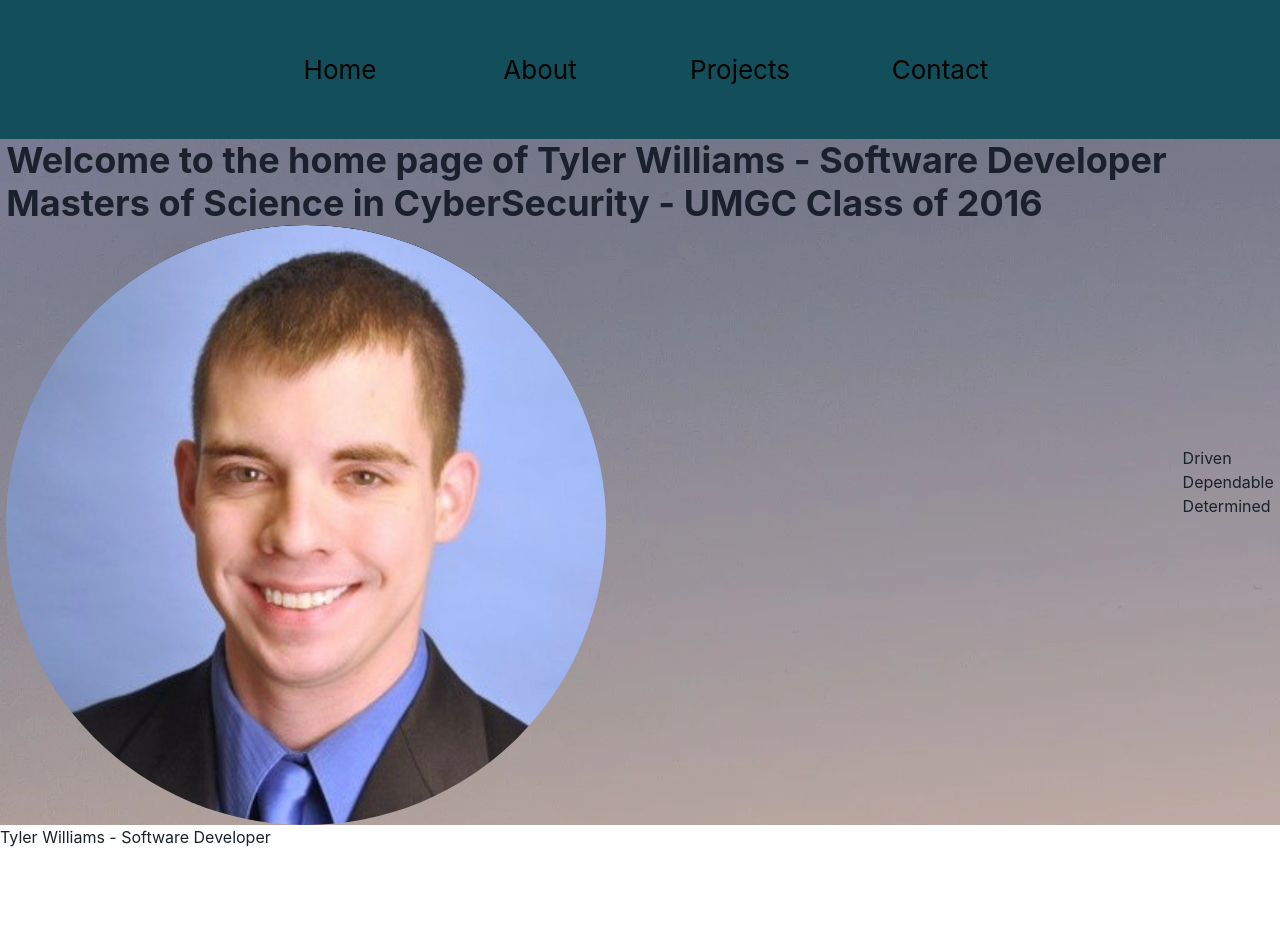
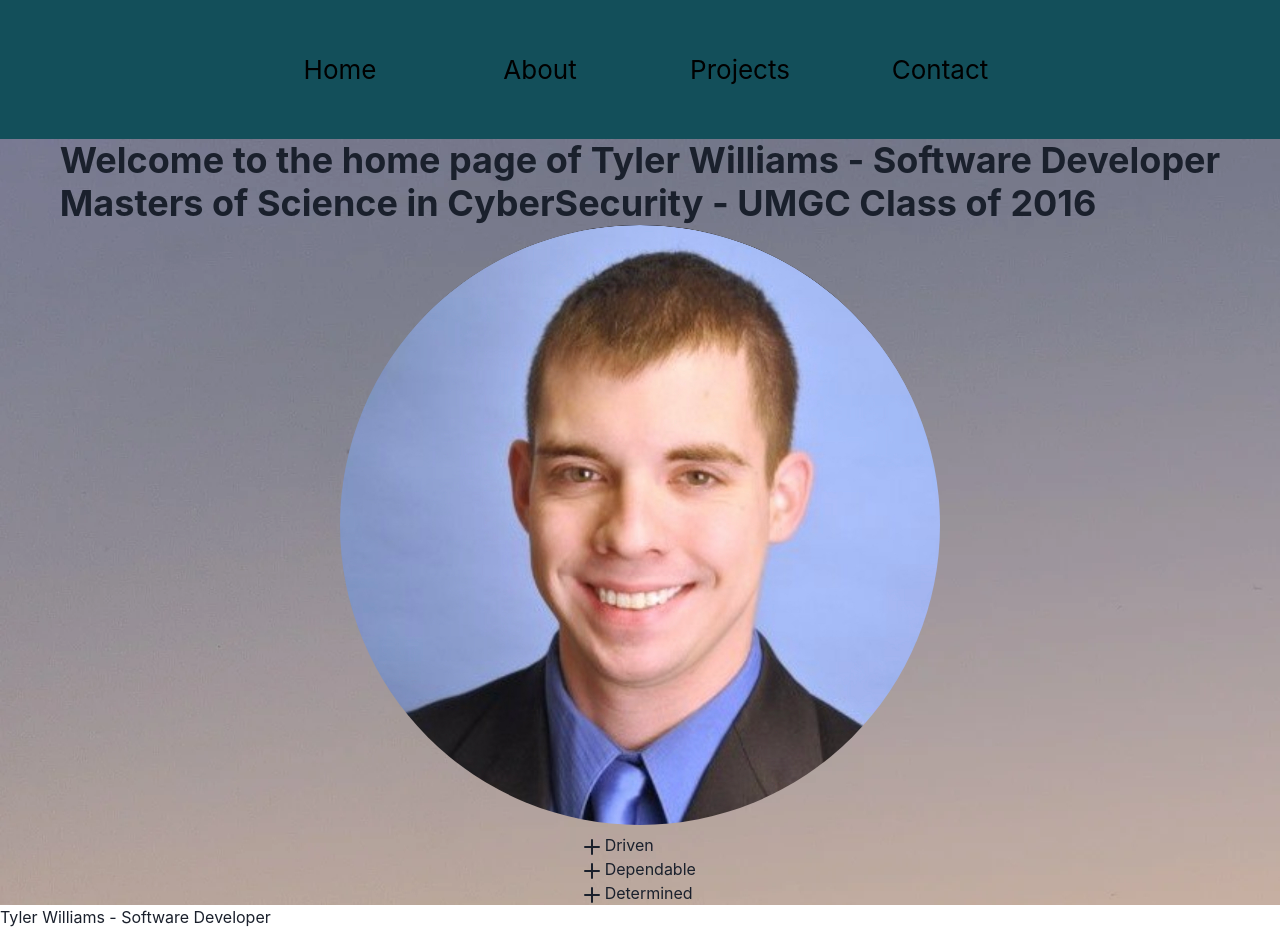
Before and after one commit to dtwilliams10/dtwilliams10.com, a React (Create React App) app: page / in a window 1280 px wide. Before the commit the page ends 849 px from the top, so only its background shows below. Built offline with nearby package versions, Linux system fonts and the light colour scheme.

Commit message:
Restructured to use ChakraUI

```diff
--- a/src/pages/Home.tsx
+++ b/src/pages/Home.tsx
@@ -1,16 +1,18 @@
-import { Image, Box, Heading, UnorderedList, ListItem, Center } from '@chakra-ui/react';
+import { Image, Box, Heading, UnorderedList, ListItem, VStack, Center } from '@chakra-ui/react';
+import { AddIcon } from '@chakra-ui/icons'
 import React from 'react';
 import photo from './../images/IMG2332.jpg'
 
 function HomePage() {
         return (
-          <Center>
+            <VStack>
                 <Box>
                     <Heading as="h1">
                     Welcome to the home page of Tyler Williams - Software
                     Developer
                     </Heading>
                     <Heading as="h3">Masters of Science in CyberSecurity - UMGC Class of 2016</Heading>
+                    <Center>
                         <Image
                         boxSize="600px"
                         borderRadius="full"
@@ -18,13 +20,14 @@
                         src={photo}
                         alt="Tyler Williams - Software Developer"
                         />
+                    </Center>
                 </Box>
                 <UnorderedList>
-                <ListItem>Driven</ListItem>
-                <ListItem>Dependable</ListItem>
-                <ListItem>Determined</ListItem>
+                    <ListItem><AddIcon/> Driven</ListItem>
+                    <ListItem><AddIcon/> Dependable</ListItem>
+                    <ListItem><AddIcon/> Determined</ListItem>
                 </UnorderedList>
-          </Center>
+            </VStack>
         );
     }
 
```
Lines whose indentation alone changed are shown as unchanged.
